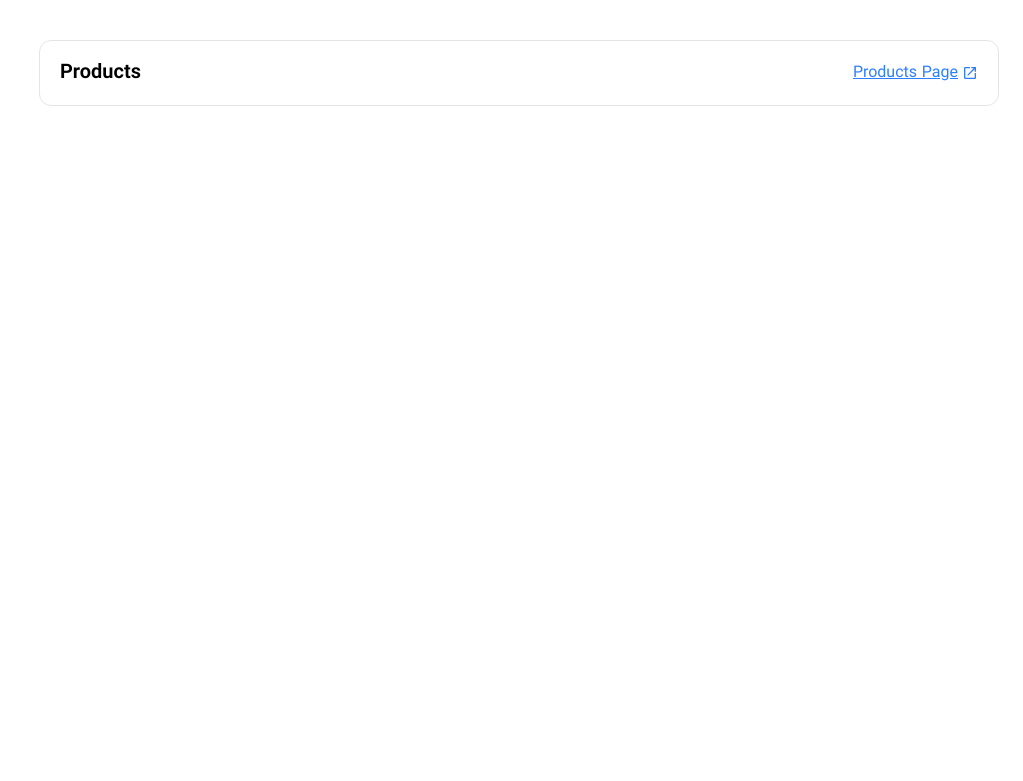
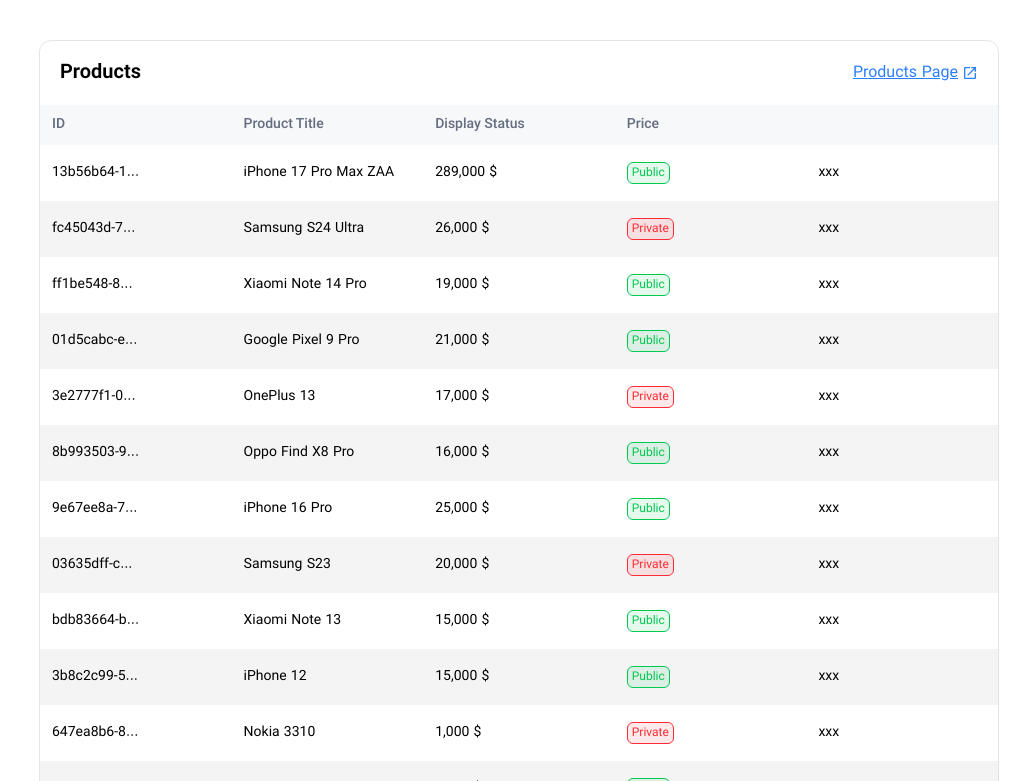
Before and after one commit to Reza-Bamoniri/Admin-Dashboard, a React (Vite) app: page / in a window 1280 px wide. Shown: the part 939-1720 px from the top of the page, without its empty margins (257-1280 px from the left). Before the commit the page ends 1045 px from the top, so only its background shows below. Built offline with nearby package versions, Linux system fonts and the light colour scheme.

Commit message:
feat: add products to table and add features

```diff
--- a/src/components/LastProductTable/LastProductTable.jsx
+++ b/src/components/LastProductTable/LastProductTable.jsx
@@ -2,6 +2,12 @@
 import { MdOpenInNew } from 'react-icons/md';
 import Table from "../common/Table/Table";
 import { Link } from "react-router";
+import TableHead from '../common/Table/elements/TableHead';
+import { productsTableHeadRow, products } from '../../data/products';
+import TableHeadCell from '../common/Table/elements/TableHeadCell';
+import TableBody from '../common/Table/elements/TableBody';
+import TableRow from '../common/Table/elements/TableRow';
+import TableCell from '../common/Table/elements/TableCell';
 
 const LastProductTable = () => {
   const Buttons = () => {
@@ -19,7 +25,36 @@
   return (
     <div>
       <Table header={{ title: "Products", Buttons: Buttons }}>
-        {/* Children */}
+        <TableHead>
+            {
+                productsTableHeadRow.map(( (item) => {
+                    return <TableHeadCell key={item}>{item}</TableHeadCell>
+                }))
+            }
+        </TableHead>
+
+
+              <TableBody>
+                {
+                    products.map((product) => {
+                     return  <TableRow key={product.id}>
+                                 <TableCell>{product.id.slice(0, 10)}...</TableCell>
+                                 <TableCell>{product.title}</TableCell>
+                                 <TableCell>{product.price.toLocaleString()} $</TableCell>
+                                 <TableCell>
+                                  <p className={product.isPublished ? "success-badge badge" : " badge danger-badge" }>
+                                    {
+                                        product.isPublished ? "Public" : "Private"
+                                    }
+                                  </p>
+                                 </TableCell>
+                                 <TableCell>xxx</TableCell>
+                            </TableRow>
+                    })
+                }
+              </TableBody>
+
+
       </Table>
     </div>
   );
--- a/src/components/common/Table/Table.jsx
+++ b/src/components/common/Table/Table.jsx
@@ -1,7 +1,7 @@
 import React from 'react'
 import TableHeader from './elements/TableHeader'
 
-const Table = ({header = { title:undefined, Buttons: undefined}}) => {
+const Table = ({header = { title:undefined, Buttons: undefined}, children}) => {
 
 
 
@@ -9,7 +9,7 @@
   return (
     <div className="mt-10 border min-w-full! bg-white primary-border-color rounded-xl overflow-hidden">
         <TableHeader header={header} />
-      {/* <div>{children}</div> */}
+      <div>{children}</div>
     </div>
   )
 }
```
